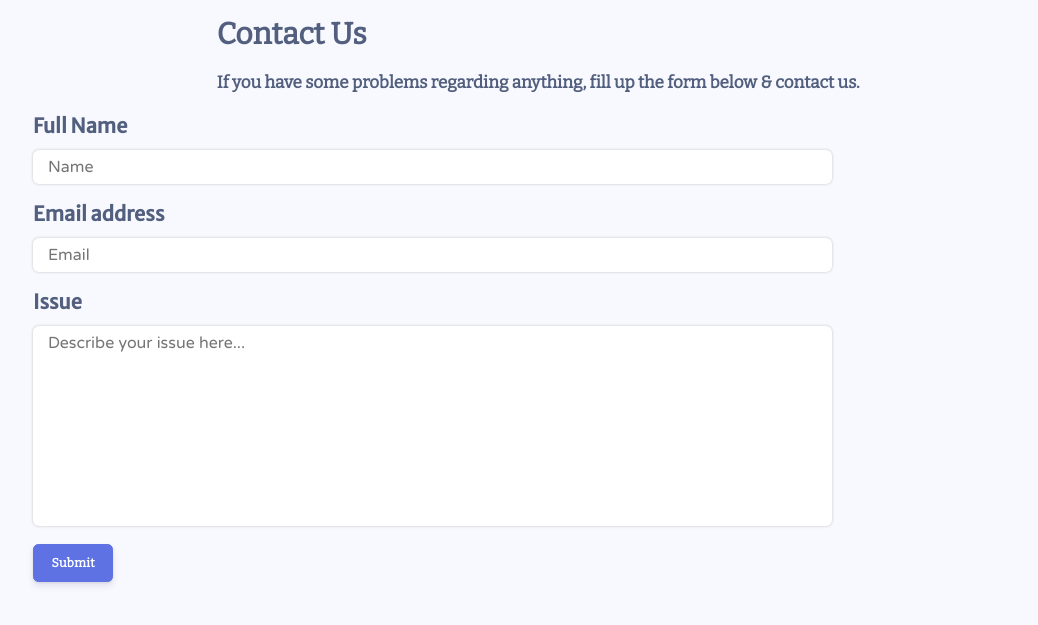
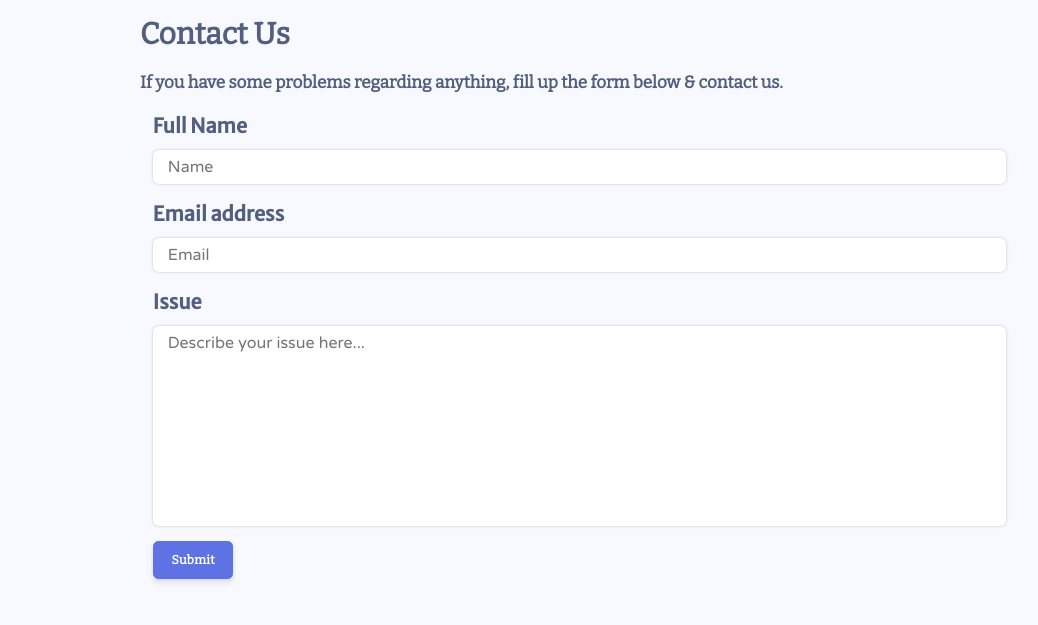
Before and after one commit to yogesh-aggarwal/medium-cart-django, a Django app: page /contact in a window 1280 px wide. Shown: the part 69-694 px from the top of the page, without its empty margins (52-1090 px from the left). Run offline with Django 3.2, Linux system fonts and the light colour scheme; some libraries are stand-ins or nearby versions.

Commit message:
Modified some CSS

```diff
--- a/static/contact/css/index.css
+++ b/static/contact/css/index.css
@@ -1,19 +1,19 @@
-@import url('https://fonts.googleapis.com/css?family=Merriweather+Sans|Varela+Round&display=swap');
+@import url("https://fonts.googleapis.com/css?family=Merriweather+Sans|Varela+Round&display=swap");
 
 .page-heading {
   font-size: 30px;
-    margin: 1% 21% 0 21%;
   font-weight: 600;
+  margin: 1% 15% 0 15%;
 }
 
 .description {
   font-size: 17px;
-    margin: 1% 21% 0 21%;
+  margin: 1% 15% 0 15%;
   font-weight: 600;
 }
 
 .contact-form {
-  margin: 20px 30% 20px 30%;
+  margin: 1% 16% 0 16%;
 }
 
 .form-type {
@@ -24,13 +24,13 @@
 }
 
 .input {
-    width: 72%;
+  width: 98%;
   border: none;
   box-shadow: 0 0 3px rgb(194, 194, 194);
   padding: 5px 15px 5px 15px;
   outline: none;
   border-radius: 6px;
-    font-family: 'Varela Round', sans-serif;
+  font-family: "Varela Round", sans-serif;
 }
 
 .input:hover,
@@ -41,7 +41,7 @@
 
 #textarea {
   resize: none;
-    height: 200px
+  height: 200px;
 }
 
 #submitButton {
--- a/templates/contact/index.html
+++ b/templates/contact/index.html
@@ -6,7 +6,7 @@
   us.
 </div>
 
-<form class="container" method="POST">
+<form class="contact-form" method="POST">
   {% csrf_token %}
   <div class="form-type">Full Name</div>
   <input type="text" name="fullName" class="input" placeholder="Name" />
```
Lines whose indentation alone changed are shown as unchanged.
